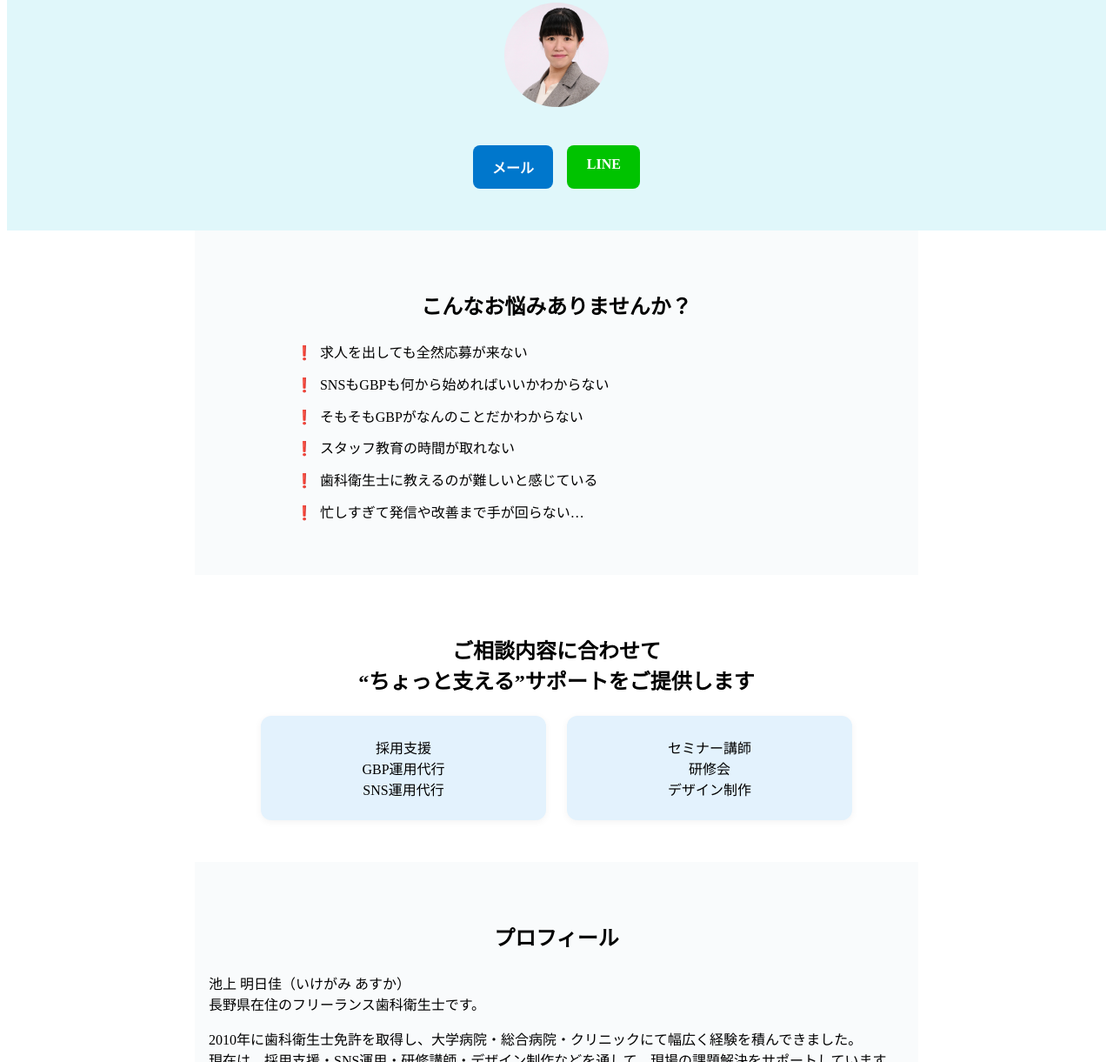
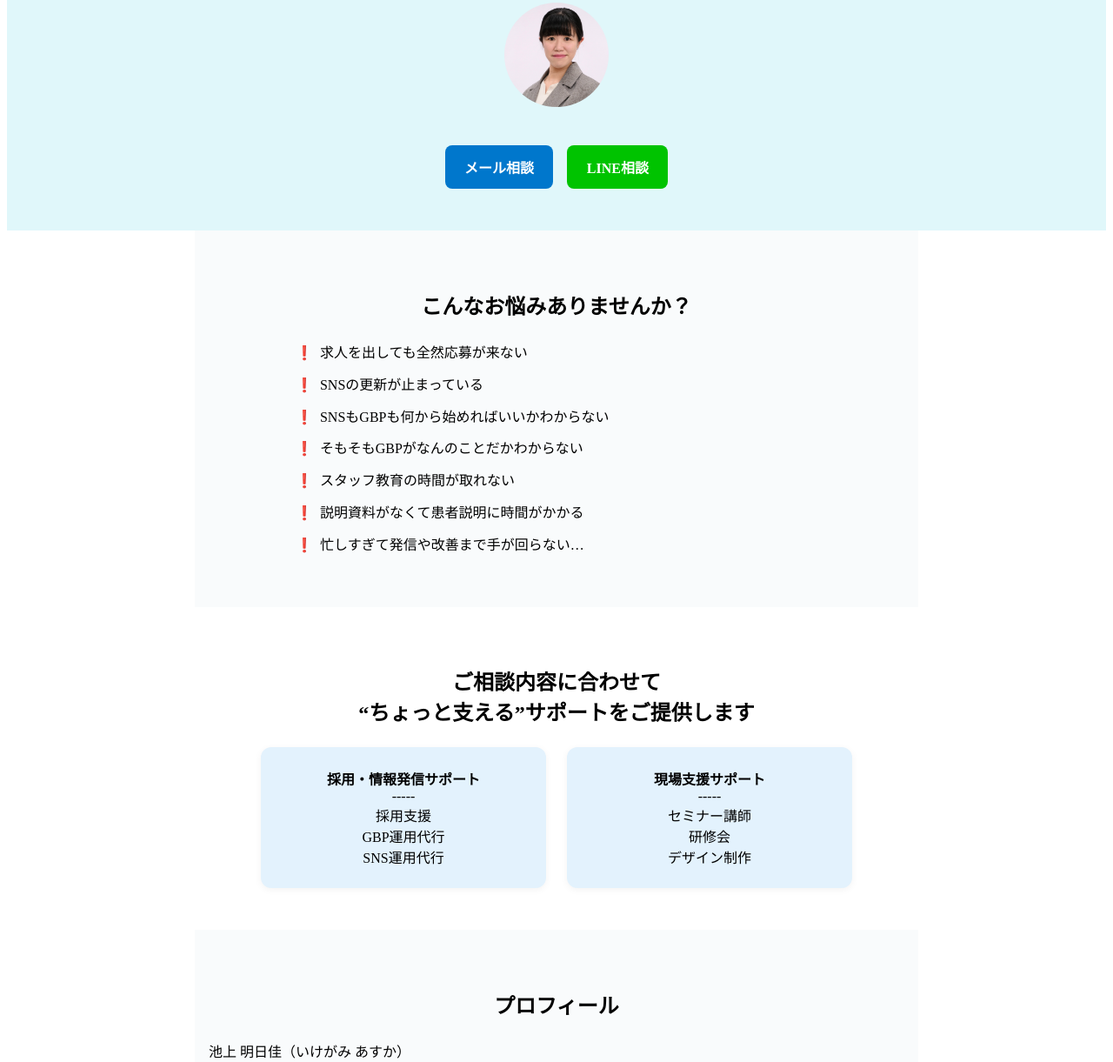
Before and after one commit to asuka888dh/asuka888dh, a plain HTML site: page index.html in a window 1280 px wide. Shown: the part 201-1422 px from the top of the page at 87% size. Drawn offline with Linux system fonts and the light colour scheme; a script that the page names is missing.

Commit message:
Update index.html

```diff
--- a/index.html
+++ b/index.html
@@ -13,8 +13,8 @@
         <p class="subtitle">フリーランス歯科衛生士 池上明日佳</p>
         <img src="images/profile.PNG" alt="profile" class="profile-img">
 <div class="cta-buttons">
-  <a href="mailto:ike.asuka.888@gmail.com" class="btn">メール</a>
-  <a href="https://lin.ee/676cmshd" class="btn line" target="_blank" rel="noopener">LINE</a>
+  <a href="mailto:ike.asuka.888@gmail.com" class="btn">メール相談</a>
+  <a href="https://lin.ee/676cmshd" class="btn line" target="_blank" rel="noopener">LINE相談</a>
 </div>
 
     </header>
@@ -23,10 +23,11 @@
         <h2>こんなお悩みありませんか？</h2>
         <ul class="problem-list">
             <li>求人を出しても全然応募が来ない</li>
+            <li>SNSの更新が止まっている</li>
             <li>SNSもGBPも何から始めればいいかわからない</li>
             <li>そもそもGBPがなんのことだかわからない</li>
             <li>スタッフ教育の時間が取れない</li>
-            <li>歯科衛生士に教えるのが難しいと感じている</li>
+            <li>説明資料がなくて患者説明に時間がかかる</li>
             <li>忙しすぎて発信や改善まで手が回らない…</li>
         </ul>
     </section>
@@ -34,8 +35,8 @@
     <section class="section">
         <h2>ご相談内容に合わせて<br>“ちょっと支える”サポートをご提供します</h2>
         <div class="service-cards">
-            <div class="card">採用支援<br>GBP運用代行<br>SNS運用代行</div>
-            <div class="card">セミナー講師<br>研修会<br>デザイン制作</div>
+            <div class="card"><b>採用・情報発信サポート</b><br>-----<br>採用支援<br>GBP運用代行<br>SNS運用代行</div>
+            <div class="card"><b>現場支援サポート</b><br>-----<br>セミナー講師<br>研修会<br>デザイン制作</div>
         </div>
     </section>
 
```
